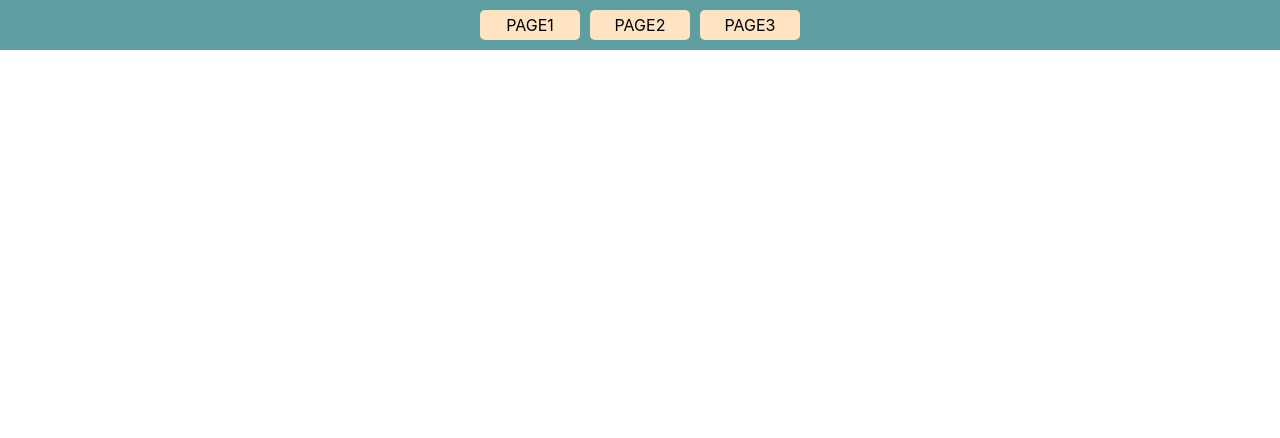
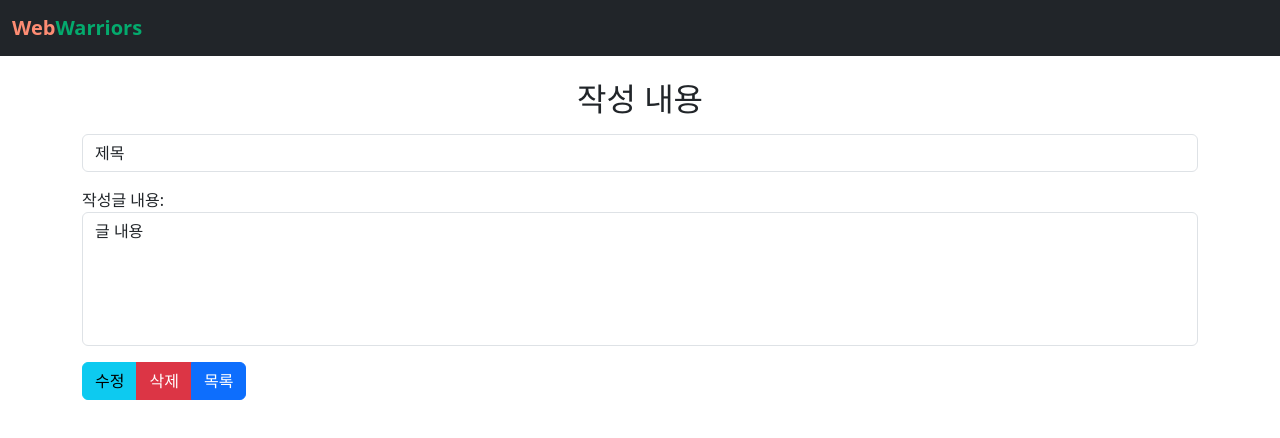
Before and after one commit to o-tao/react-app, a React (Create React App) app: page /detail/11 in a window 1280 px wide. Before the commit this address had no page. Shown: the top 438 px of the page. Built offline with nearby package versions, Linux system fonts and the light colour scheme.

Commit message:
게시판 기능 추가, bootstrap 패키지 추가

```diff
--- a/package.json
+++ b/package.json
@@ -6,6 +6,7 @@
     "@testing-library/jest-dom": "^5.17.0",
     "@testing-library/react": "^13.4.0",
     "@testing-library/user-event": "^13.5.0",
+    "bootstrap": "^5.3.3",
     "react": "^18.3.1",
     "react-dom": "^18.3.1",
     "react-scripts": "5.0.1",
--- /dev/null
+++ b/src/board/Board.css
@@ -0,0 +1,2 @@
+.log1 {color: #fd8c73; font-weight: bold;}
+.log2 {color: #04aa6d; font-weight: bold;}
--- /dev/null
+++ b/src/board/Board.js
@@ -0,0 +1,31 @@
+import './Board.css';
+import 'bootstrap/dist/css/bootstrap.min.css';
+import 'bootstrap/dist/js/bootstrap.bundle.min';
+import List from './List';
+import Create from './Create';
+import Detail from './Detail';
+import NotFound from './NotFound';
+import {BrowserRouter, Routes, Route} from 'react-router-dom';
+
+const Board = () => {
+    return (
+        <>
+            <nav className="navbar navbar-expand-sm bg-dark navbar-dark fixed-top">
+                <div className="container-fluid">
+                    <a className="navbar-brand" href="/"><span className="log1">Web</span><span
+                        className="log2">Warriors</span></a>
+                </div>
+            </nav>
+            <BrowserRouter>
+                <Routes>
+                    <Route path="/" element={<List/>}></Route>
+                    <Route path="/create" element={<Create/>}></Route>
+                    <Route path="/detail/:id" element={<Detail/>}></Route>
+                    <Route path="*" element={<NotFound/>}/>
+                </Routes>
+            </BrowserRouter>
+        </>
+    );
+}
+
+export default Board;
--- /dev/null
+++ b/src/board/Create.js
@@ -0,0 +1,36 @@
+import {useNavigate} from 'react-router-dom';
+
+const Create = () => {
+    const navigate = useNavigate();
+    const submitEvent = e => {
+        e.preventDefault();
+        let params = {
+            title: e.target.board_title.value,
+            content: e.target.board_content.value
+        }
+        console.log(params);
+        navigate("/detail/1")
+    }
+    return (
+        <>
+            <div className={"container"} style={{'marginTop': '80px'}}>
+                <h2 className={"text-center"}>글 작성</h2>
+            </div>
+            <div className={"container mt-3"}>
+                <form onSubmit={submitEvent}>
+                    <input type={"text"} className={"form-control"} name={"board_title"} placeholder={"글을 작성하세요."}/>
+                    <div className={"mb-3 mt-3"}>
+                        <label htmlFor={"board_content"}>작성글 내용:</label>
+                        <textarea className={"form-control"} rows={"5"} name={"board_content"}
+                                  placeholder={"글 내용을 작성하세요."} style={{resize: 'none'}}></textarea>
+                    </div>
+                    <div className={"btn-group"}>
+                        <button type={"submit"} className={"btn btn-info"}>글저장</button>
+                        <a className={"btn btn-danger"} href={"/"}>취소</a>
+                    </div>
+                </form>
+            </div>
+        </>
+    );
+}
+export default Create;
--- /dev/null
+++ b/src/board/Detail.js
@@ -0,0 +1,43 @@
+import {useParams} from 'react-router-dom';
+
+const Detail = () => {
+    const {id} = useParams();
+    const submitEvent = e => {
+        e.preventDefault();
+        let params = {
+            id: id,
+            title: e.target.board_title.value,
+            content: e.target.board_content.value
+        }
+        console.log(params);
+    }
+    const deleteEvent = () => {
+        console.log(`${id} 대상을 삭제 합니다.`);
+    }
+    let title = "제목";
+    let content = "글 내용";
+    return (
+        <>
+            <div className={"container"} style={{'marginTop': '80px'}}>
+                <h2 className={"text-center"}>작성 내용</h2>
+            </div>
+            <div className={"container mt-3"}>
+                <form onSubmit={submitEvent}>
+                    <input type={"text"} className={"form-control"} name={"board_title"} defaultValue={title}
+                           placeholder={"글을 작성하세요."}/>
+                    <div className={"mb-3 mt-3"}>
+                        <label htmlFor={"board_content"}>작성글 내용:</label>
+                        <textarea type={"text"} className={"form-control"} rows="5" name={"board_content"}
+                                  defaultValue={content} style={{resize: 'none'}}></textarea>
+                    </div>
+                    <div className={"btn-group"}>
+                        <button type={"submit"} className={"btn btn-info"}>수정</button>
+                        <button type={"button"} className={"btn btn-danger"} onClick={deleteEvent}>삭제</button>
+                        <a className={"btn btn-primary"} href={"/"}>목록</a>
+                    </div>
+                </form>
+            </div>
+        </>
+    );
+}
+export default Detail;
--- /dev/null
+++ b/src/board/List.js
@@ -0,0 +1,24 @@
+const List = () => {
+    const array = [
+        {id: 1, title: "제목1"},
+        {id: 2, title: "제목2"}
+    ];
+    return (
+        <div className={"container"} style={{'marginTop': '80px'}}>
+            <h2 className={"text-center"}>게시판</h2>
+            <a href={"/create"} className={"btn btn-success"}>글작성</a>
+            <div className={"list-group mt-3"}>
+                {
+                    array.map((row) => (
+                        <a className={"list-group-item list-group-item-action"}
+                           key={row.id}
+                           href={"/detail/1" + row.id}>
+                            {row.title}
+                        </a>
+                    ))
+                }
+            </div>
+        </div>
+    );
+}
+export default List;
--- /dev/null
+++ b/src/board/NotFound.js
@@ -0,0 +1,12 @@
+import { useLocation } from 'react-router-dom';
+const NotFound = () => {
+    const location = useLocation();
+    return (
+        <div className="container" style={{'marginTop': '80px'}}>
+            <h1 style={{ textAlign: 'left' }}>호출 하신 "{process.env.REACT_APP_HOST}{location.pathname}" 는</h1>
+            <h1 style={{ textAlign: 'left' }}>유효한 주소가 아닙니다. ( T_T )</h1>
+        </div>
+    );
+}
+
+export default NotFound;
--- a/src/index.js
+++ b/src/index.js
@@ -1,13 +1,17 @@
 import React from 'react';
 import ReactDOM from 'react-dom/client';
 import './index.css';
-import App from './study/Study01';
+// import App from './App';
+// import Study from './study/Study01';
+import Board from './board/Board';
 import reportWebVitals from './reportWebVitals';
 
 const root = ReactDOM.createRoot(document.getElementById('root'));
 root.render(
   <React.StrictMode>
-    <App />
+    {/*<App />*/}
+    {/*<Study />*/}
+    <Board />
   </React.StrictMode>
 );
 
```
Also changed, not shown: 1 other file (tests, documents, lock files or other folders).
